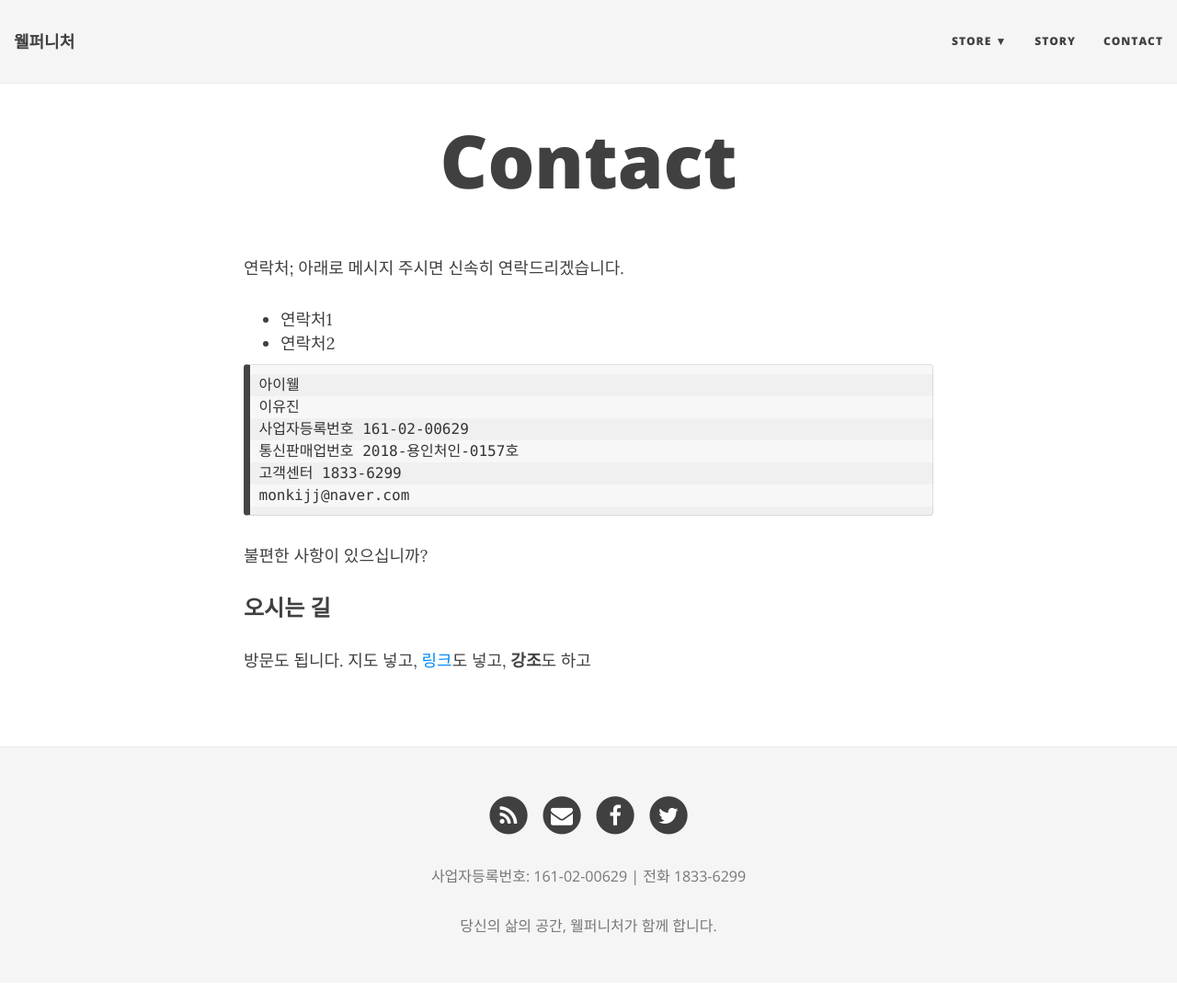
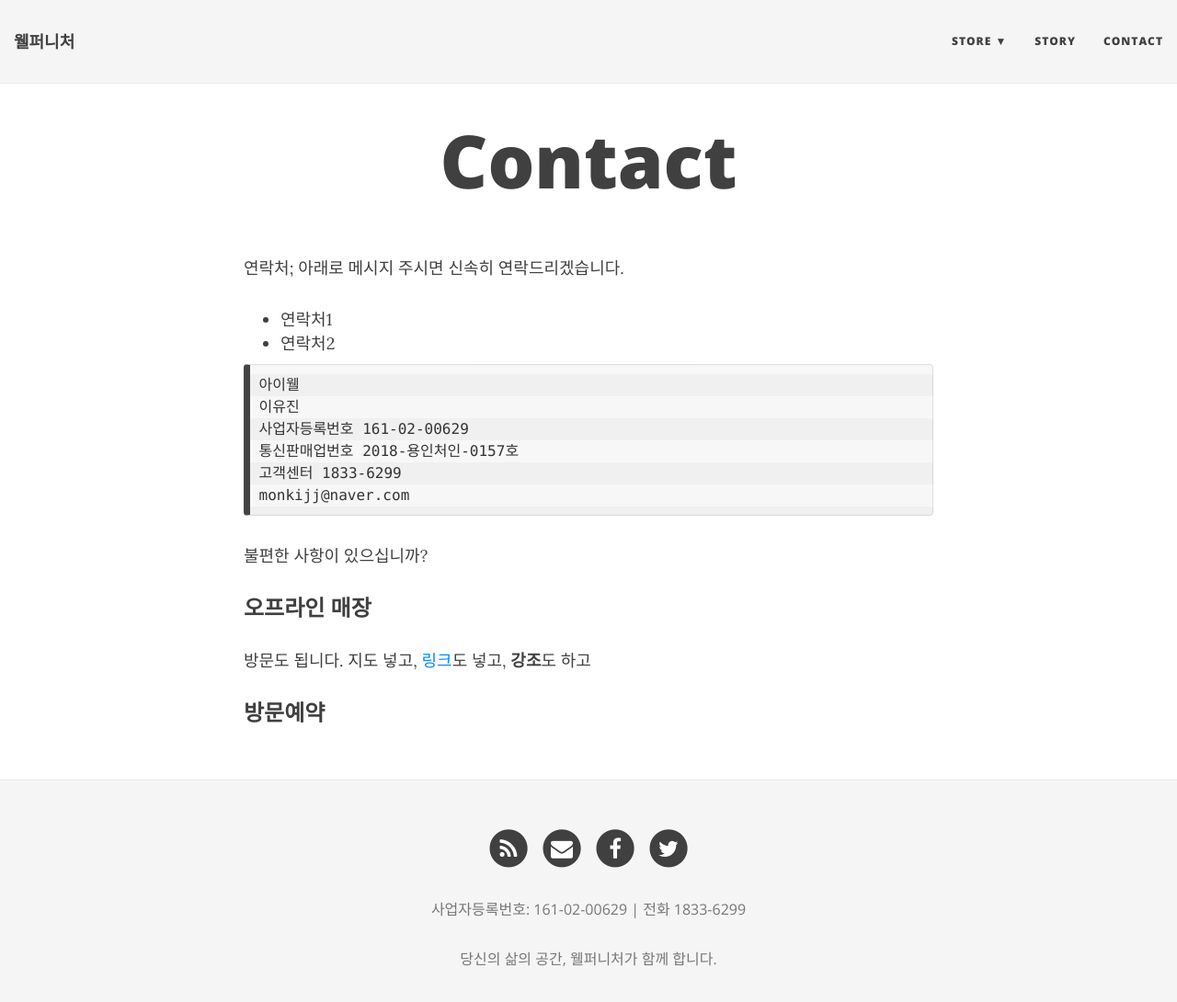
Before and after one commit to wellfurniture/wellfurniture.github.io, a Jekyll site: the page built from contact.md, in a window 1280 px wide and 1105 px high. Shown: the top 1090 px of the window at 92% size. Built offline with Jekyll 4.4.1, drawn with Linux system fonts in a browser that asks for light colours; nearby versions of some CDN libraries.

Commit message:
Update contact.md

```diff
--- a/contact.md
+++ b/contact.md
@@ -20,6 +20,8 @@ monkijj@naver.com
 
 불편한 사항이 있으십니까?
 
-### 오시는 길
+### 오프라인 매장
 
 방문도 됩니다. 지도 넣고, [링크](#)도 넣고, **강조**도 하고
+
+### 방문예약
```
